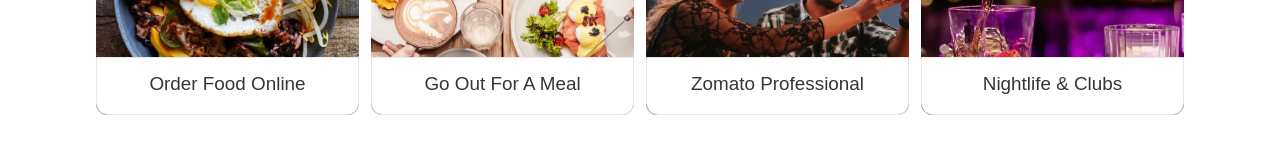
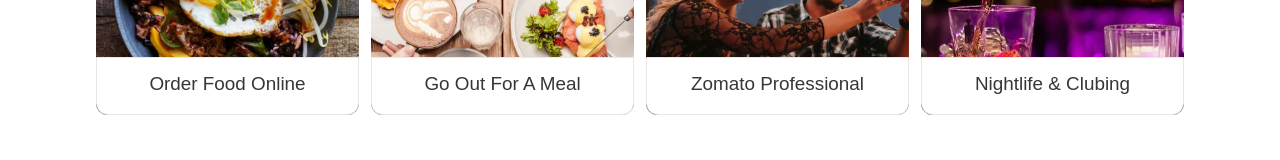
Before and after one commit to rajan9873/zomato-clone, a React (Create React App) app: page / in a window 1280 px wide. Shown: the part 587-747 px from the top of the page. Built offline with nearby package versions, Linux system fonts and the light colour scheme.

Commit message:
new commit

```diff
--- a/src/Component/LowerCards.js
+++ b/src/Component/LowerCards.js
@@ -48,7 +48,7 @@
           />
           <div className="title-container bg-white px-4 py-4 sm:pt-3 sm:pb-4 sm:px-2 absolute w-full bottom-0 rounded-b-xl">
             <h1 className="card-title text-gra86800 lg:text-[1.18rem] text-[0.9rem] lg:font-normal text-[rgb(54, 54, 54)] text-center">
-              Nightlife & Clubs
+              Nightlife & Clubing
             </h1>
           </div>
         </div>
--- a/src/Component/UpFooter.js
+++ b/src/Component/UpFooter.js
@@ -8,7 +8,7 @@
           Explore the other option for you here
         </h1>
         <div className="up-footer-a mt-[2.1rem] sm:mt-10">
-          <h1 className="text-xl sm:text-2xl font-semibold text-[#363636]">
+          <h1 className="text-[1.17rem] sm:text-2xl font-semibold text-[#363636]">
             Popular cuisines near me
           </h1>
           <p className="text-[#444343] mt-2 sm:mt-4 text-[0.9rem] sm:text-base">
@@ -20,7 +20,7 @@
           </p>
         </div>
         <div className="up-footer-b mt-[1.8rem] sm:mt-8">
-          <h1 className="text-xl sm:text-2xl font-semibold text-[#363636]">
+          <h1 className="text-[1.17rem] sm:text-2xl font-semibold text-[#363636]">
             Popular reastraunt types near me
           </h1>
           <p className="text-[#444343] mt-2 sm:mt-4 text-[0.9rem] sm:text-base">
```
